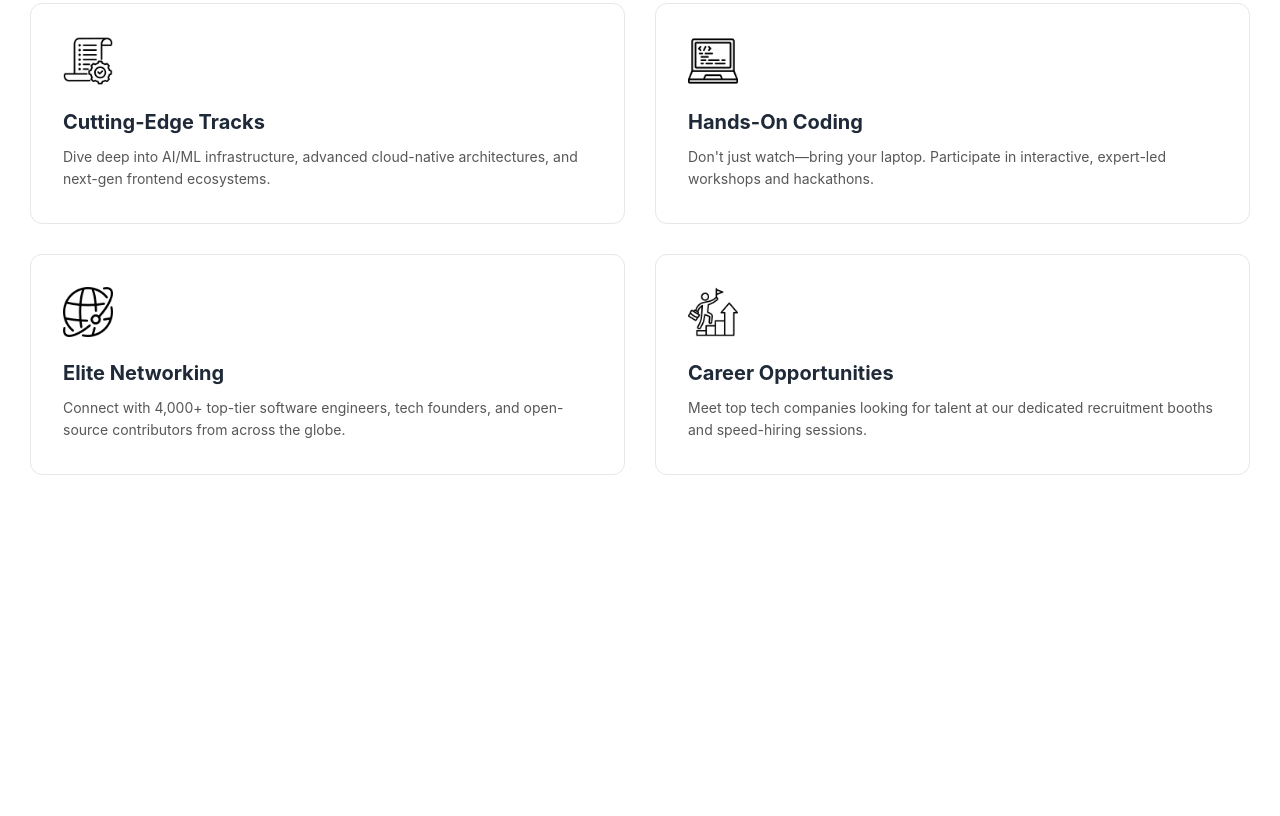
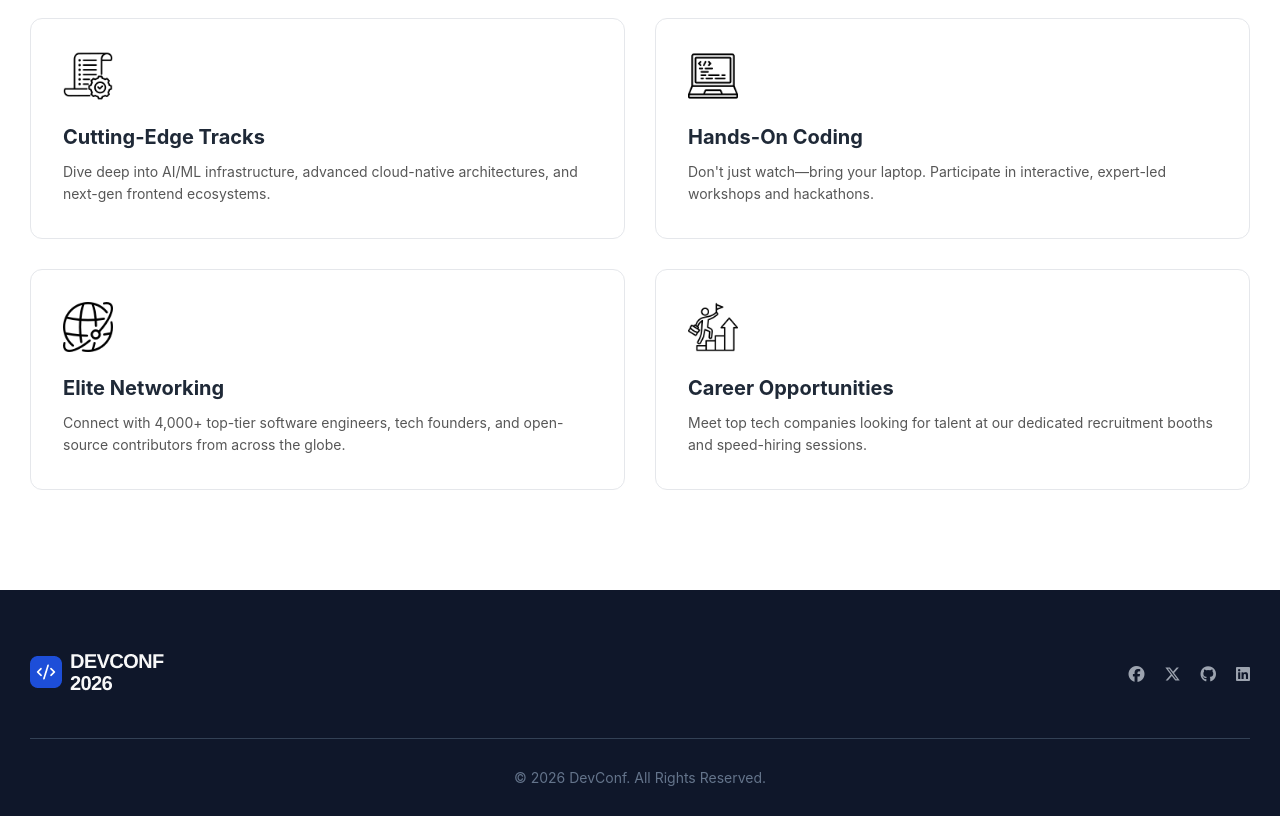
Before and after one commit to Sushanta65/devconf2026, a plain HTML site: page index.html in a window 1280 px wide. Shown: the part 2935-3751 px from the top of the page. Before the commit the page ends 3510 px from the top, so only its background shows below. Drawn offline with nearby package versions, Linux system fonts and the light colour scheme.

Commit message:
Footer section completed

```diff
--- a/index.html
+++ b/index.html
@@ -6,6 +6,10 @@
     <title>Dev Conference 2026</title>
     <link rel="preconnect" href="https://fonts.googleapis.com" />
     <link rel="preconnect" href="https://fonts.gstatic.com" crossorigin />
+    <link
+      rel="stylesheet"
+      href="https://cdnjs.cloudflare.com/ajax/libs/font-awesome/6.5.1/css/all.min.css"
+    />
     <link
       href="https://fonts.googleapis.com/css2?family=Arimo:ital,wght@0,400..700;1,400..700&display=swap"
       rel="stylesheet"
@@ -97,6 +101,8 @@
         </div>
       </section>
 
+      <!-- Pricing  Section -->
+
       <section class="pricing-section">
         <div class="pricing-header">
           <h2>Secure Your Spot</h2>
@@ -108,8 +114,7 @@
             <div class="card-top">
               <span class="plan-name">STANDARD</span>
               <div class="plan-price">
-                <span class="currency">$</span
-                ><!---for different size of the dollar sign-->>
+                <span class="currency">$</span>>
                 <span class="amount">399</span>
               </div>
               <span class="price-for">per person</span>
@@ -179,40 +184,100 @@
         </div>
       </section>
 
+      <!-- What Expect Section -->
+
       <section class="what-expect-section">
         <div class="expect-header">
           <h2>What to Expect at DevConf 2026</h2>
-        <p>Level up your engineering skills, expand your network, and shape the future of technology.</p>
+          <p>
+            Level up your engineering skills, expand your network, and shape the
+            future of technology.
+          </p>
         </div>
 
         <div class="what-expect-grid">
           <div class="expect-card">
-            <img class="expect-img" src="./assets/log.png" alt="Expect image">
+            <img class="expect-img" src="./assets/log.png" alt="Expect image" />
             <h3>Cutting-Edge Tracks</h3>
-            <p>Dive deep into AI/ML infrastructure, advanced cloud-native architectures, and next-gen frontend ecosystems.</p>
+            <p>
+              Dive deep into AI/ML infrastructure, advanced cloud-native
+              architectures, and next-gen frontend ecosystems.
+            </p>
           </div>
 
           <div class="expect-card">
-            <img class="expect-img" src="./assets/programming.png" alt="Expect image">
+            <img
+              class="expect-img"
+              src="./assets/programming.png"
+              alt="Expect image"
+            />
             <h3>Hands-On Coding</h3>
-            <p>Don't just watch—bring your laptop. Participate in interactive, expert-led workshops and hackathons.</p>
+            <p>
+              Don't just watch—bring your laptop. Participate in interactive,
+              expert-led workshops and hackathons.
+            </p>
           </div>
 
           <div class="expect-card">
-           <img class="expect-img" src="./assets/global.png" alt="Expect image">
+            <img
+              class="expect-img"
+              src="./assets/global.png"
+              alt="Expect image"
+            />
             <h3>Elite Networking</h3>
-            <p>Connect with 4,000+ top-tier software engineers, tech founders, and open-source contributors from across the globe.</p>
+            <p>
+              Connect with 4,000+ top-tier software engineers, tech founders,
+              and open-source contributors from across the globe.
+            </p>
           </div>
 
           <div class="expect-card">
-            <img class="expect-img" src="./assets/career.png" alt="Expect image">
+            <img
+              class="expect-img"
+              src="./assets/career.png"
+              alt="Expect image"
+            />
             <h3>Career Opportunities</h3>
-            <p>Meet top tech companies looking for talent at our dedicated recruitment booths and speed-hiring sessions.</p>
+            <p>
+              Meet top tech companies looking for talent at our dedicated
+              recruitment booths and speed-hiring sessions.
+            </p>
           </div>
-
         </div>
       </section>
     </main>
-    <footer></footer>
+
+    <!-- Footer Section -->
+
+    <footer class="main-footer">
+      <div class="footer-container">
+        <div class="footer-top">
+          <div class="footer-logo">
+            <img src="./assets/footer-logo.png" alt="Logo" />
+          </div>
+
+          <div class="footer-socials">
+            <a href="#">
+              <i class="fa-brands fa-facebook"></i>
+            </a>
+            <a href="#">
+              <i class="fa-brands fa-x-twitter"></i>
+            </a>
+            <a href="#">
+              <i class="fa-brands fa-github"></i>
+            </a>
+            <a href="#">
+              <i class="fa-brands fa-linkedin"></i>
+            </a>
+          </div>
+        </div>
+
+        <hr class="footer-divider" />
+
+        <div class="footer-bottom">
+          <p>&copy; 2026 DevConf. All Rights Reserved.</p>
+        </div>
+      </div>
+    </footer>
   </body>
 </html>
--- a/styles.css
+++ b/styles.css
@@ -8,7 +8,7 @@ body {
   font-family: "Inter", sans-serif;
 }
 
-/* Header Style */
+/* Header style */
 
 .header {
   width: 1280px;
@@ -58,7 +58,7 @@ body {
   cursor: pointer;
 }
 
-/* Hero Section Styles */
+/* Hero section */
 
 .hero-section {
   width: 100%;
@@ -295,11 +295,12 @@ body {
   padding-left: 20px;
 }
 
-.features-list li::before { /* It was really hard for me :(  */
+.features-list li::before {
+  /* It was really hard for me :(  */
   content: "•";
   position: absolute;
   left: 0;
-  color: #2563EB;
+  color: #2563eb;
 }
 
 .featured-card .features-list li {
@@ -337,13 +338,11 @@ body {
   color: #ffffff;
 }
 
-
 /* Extra chanllenge section */
-
 
 .what-expect-section {
   max-width: 1280px;
-    margin: 100px auto ;
+  margin: 100px auto;
   padding: 0 30px;
 }
 
@@ -353,7 +352,7 @@ body {
 }
 
 .expect-header h2 {
-    font-size: 36px;
+  font-size: 48px;
   font-weight: 700;
   color: #0f172a;
   margin-bottom: 12px;
@@ -367,13 +366,11 @@ body {
   line-height: 1.5;
 }
 
-
 .what-expect-grid {
   display: grid;
   grid-template-columns: repeat(2, 1fr);
   gap: 30px;
 }
-
 
 .expect-card {
   background-color: #ffffff;
@@ -382,7 +379,6 @@ body {
   padding: 32px;
   transition: all 0.3s ease;
 }
-
 
 .expect-img {
   width: 50px;
@@ -401,3 +397,60 @@ body {
   color: #575757;
   line-height: 1.6;
 }
+
+/* Footer section */
+
+.main-footer {
+  width: 100%;
+  background-color: #0f172a;
+  color: #9ca3af;
+  padding: 60px 0 30px 0;
+}
+
+.footer-container {
+  max-width: 1280px;
+  margin: 0 auto;
+  padding: 0 30px;
+}
+
+.footer-top {
+  display: flex;
+  justify-content: space-between;
+  align-items: center;
+  margin-bottom: 40px;
+}
+
+.footer-socials {
+  display: flex;
+  gap: 20px;
+}
+
+.footer-socials a {
+  color: #9ca3af;
+  transition: 700ms;
+  display: flex;
+  align-items: center;
+  justify-content: center;
+  text-decoration: none;
+}
+
+.footer-socials a:hover {
+  color: #082c91;
+}
+
+.footer-divider {
+  border: 0;
+  height: 1px;
+  background-color: #334155;
+  margin-bottom: 30px;
+}
+
+.footer-bottom {
+  text-align: center;
+}
+
+.footer-bottom p {
+  font-size: 14px;
+  font-weight: 400;
+  color: #64748b;
+}
```
Lines whose indentation alone changed are shown as unchanged.
